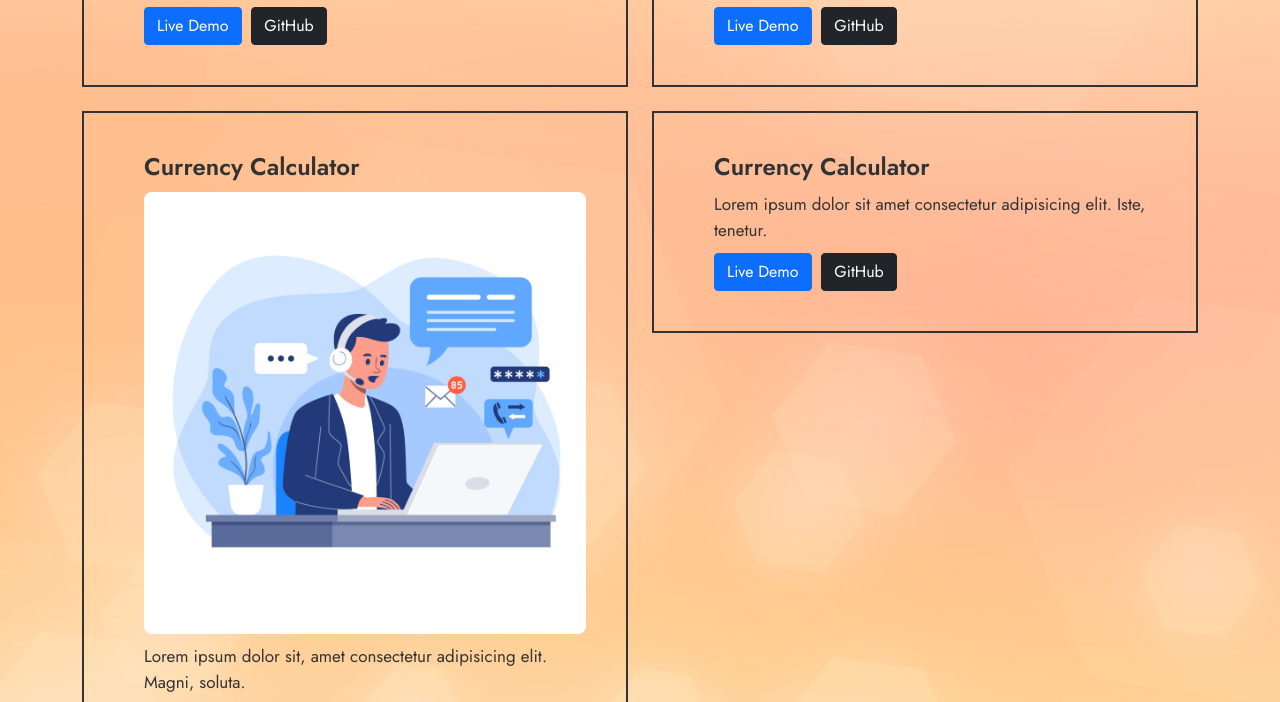
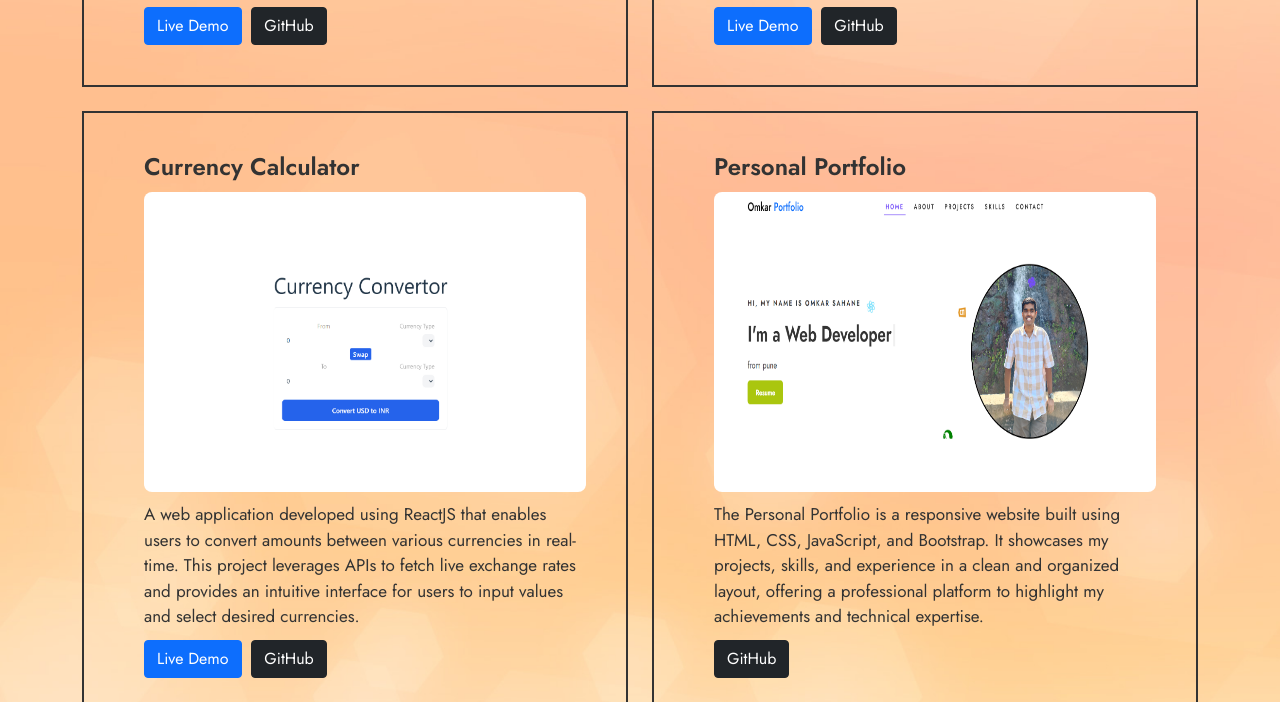
Before and after one commit to omkar1103/Omkar-Portfolio, a website: page index.html in a window 1280 px wide. Shown: the part 2055-2757 px from the top of the page. Drawn offline with nearby package versions, Linux system fonts and the light colour scheme.

Commit message:
make changes in project section

```diff
--- a/index.html
+++ b/index.html
@@ -154,8 +154,10 @@
                         <div class="feature-box">
                             <div class="content">
                                 <h5>Currency Calculator</h5>
-                                <img src="images/contctUS.jpg" alt="Currency Calculator" class="img-fluid" style="max-width: 100%; height: auto; border-radius: 8px; margin-bottom: 10px;">
-                               <p>Lorem ipsum dolor sit, amet consectetur adipisicing elit. Magni, soluta.</p>
+                                <img src="images/currency convertor.png" alt="Currency Calculator" class="img-fluid">
+                               <p>A web application developed using ReactJS that enables users to convert amounts between various currencies in real-time. This project leverages APIs to fetch live exchange rates and provides an intuitive interface for users to input values and select desired currencies.
+
+                               </p>
 
                             <div style="margin-top: 10px;">
                                 <a href="live-demo-link" target="_blank" class="btn btn-primary" style="margin-right: 5px;">Live Demo</a>
@@ -170,11 +172,12 @@
                     <div class="col-md-6">
                         <div class="feature-box">
                             <div class="content">
-                                <h5>Currency Calculator</h5>
-                            <p>Lorem ipsum dolor sit amet consectetur adipisicing elit. Iste, tenetur.</p>
+                                <h5>Personal Portfolio </h5>
+                                <img src="images/portfolio.png" alt="Currency Calculator" class="img-fluid">
+                            <p>The Personal Portfolio is a responsive website built using HTML, CSS, JavaScript, and Bootstrap. It showcases my projects, skills, and experience in a clean and organized layout, offering a professional platform to highlight my achievements and technical expertise.</p>
                             <div style="margin-top: 10px;">
-                                <a href="live-demo-link" target="_blank" class="btn btn-primary" style="margin-right: 5px;">Live Demo</a>
-                                <a href="github-repo-link" target="_blank" class="btn btn-dark">GitHub</a>
+
+                                <a href="https://github.com/omkar1103/Omkar-Portfolio" target="_blank" class="btn btn-dark">GitHub</a>
                             </div>
                            </div>
 
```
Also changed, not shown: images/currency convertor.png (added), images/portfolio.png (added).
